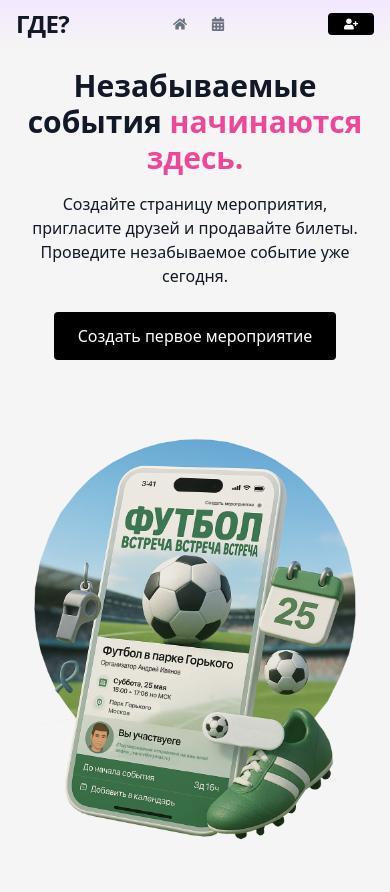
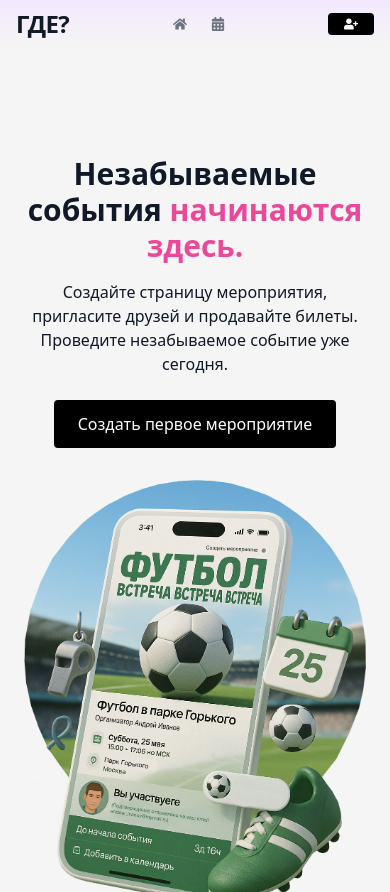
Before and after one commit to qarbo/meetups-fe, a React (Create React App) app: page / in a window 390 px wide. Built offline with nearby package versions, Linux system fonts and the light colour scheme; no server answers.

Commit message:
Page Image

```diff
--- a/src/pages/LandingPage.jsx
+++ b/src/pages/LandingPage.jsx
@@ -33,6 +33,7 @@ export default function LandingPage() {
 
   return (
     <div className="relative h-screen w-screen overflow-hidden">
+      <div className="block md:hidden h-24" />
       <canvas id="landing-canvas" style={{
         position: "fixed",
         top: 0,
@@ -42,9 +43,6 @@ export default function LandingPage() {
         height: "100vh"
       }} />
       <div className="relative z-10 flex flex-col md:flex-row items-center justify-center h-screen text-center md:text-left gap-8 px-6 md:px-24 py-6 md:py-12">
-
-        <div className="block md:hidden h-48" />
-
         <div className="md:w-1/2 order-1 md:order-1">
           <h1 className="text-3xl font-bold mb-4">
             Незабываемые события <span className="text-pink-500">начинаются здесь.</span>
@@ -63,7 +61,7 @@ export default function LandingPage() {
           <img
             src={landingImage}
             alt="event preview"
-            className="mx-auto md:w-full rounded"
+            className="mx-auto md:w-full max-h-screen rounded"
           />
         </div>
       </div>
```
Also changed, not shown: src/assets/LandingImage.png.
